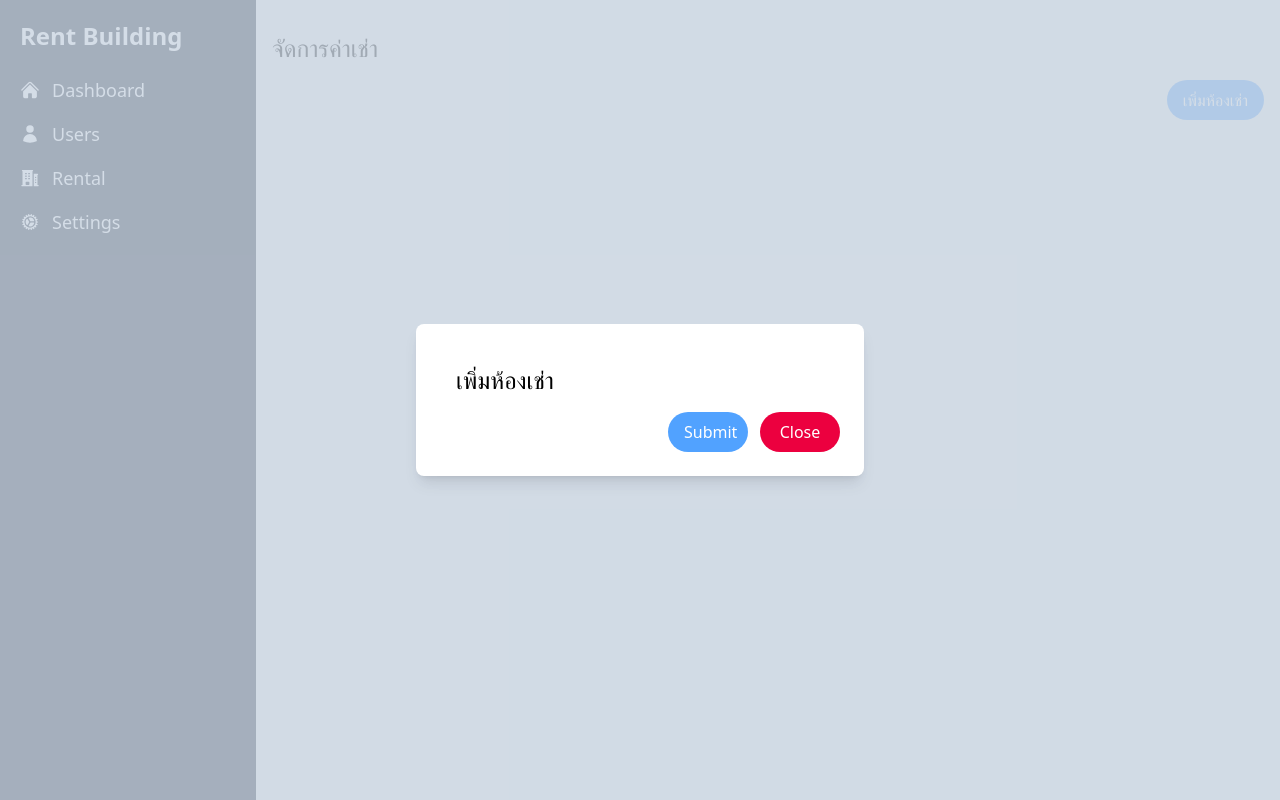
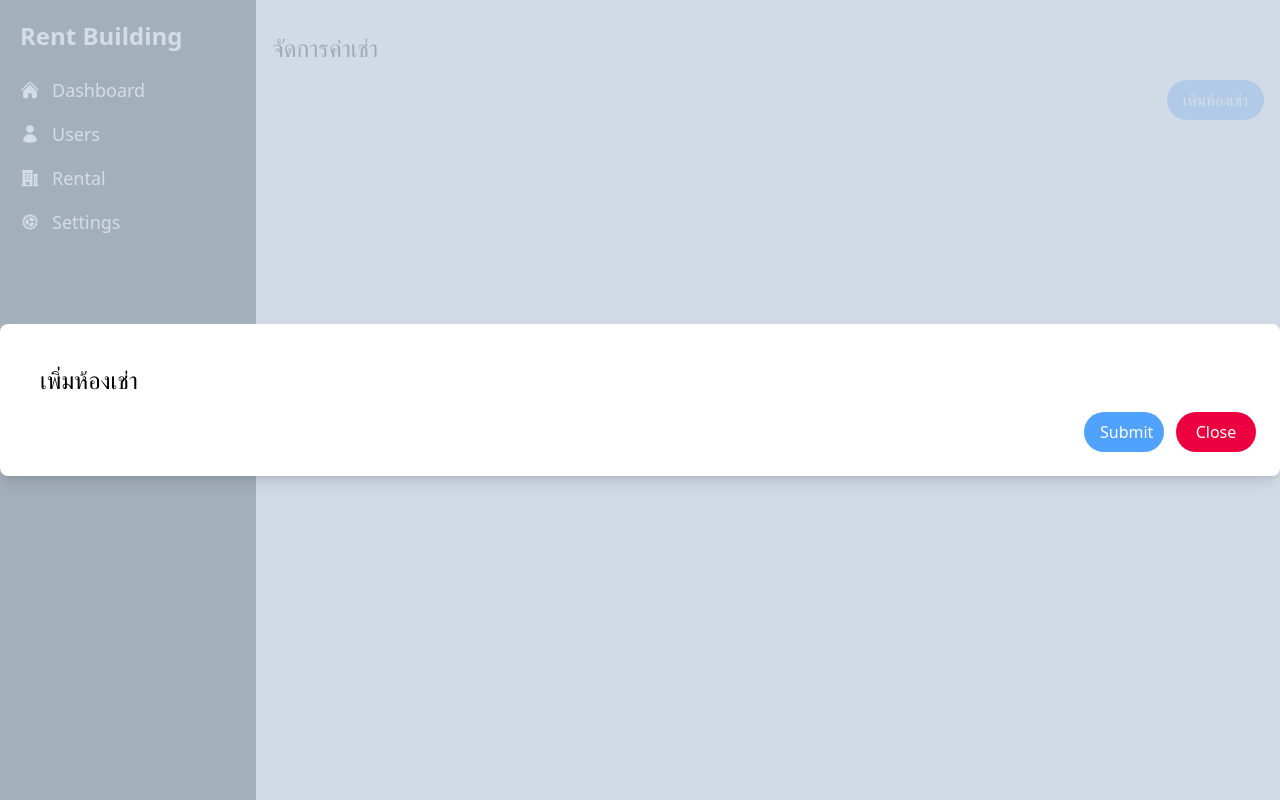
Before and after one commit to PakornPK/rent-building, a React (Vite) app: page /rental in a window 1280 px wide. Both pictures are taken after a click on the button "เพิ่มห้องเช่า". Built offline with nearby package versions, Linux system fonts and the light colour scheme.

Commit message:
update style modal

```diff
--- a/src/components/Modal.jsx
+++ b/src/components/Modal.jsx
@@ -1,8 +1,8 @@
 import React from 'react'
-const Modal = ({ children }) => {
+const Modal = ({className, children }) => {
   return (
     <div className="fixed inset-0 z-50 flex items-center justify-center bg-slate-300/80">
-      <div className="bg-white p-6 rounded-lg shadow-lg relative max-w-md w-full">
+      <div className={className + " bg-white p-6 rounded-lg shadow-lg relative w-full"}>
         {children}
       </div>
     </div>
```
